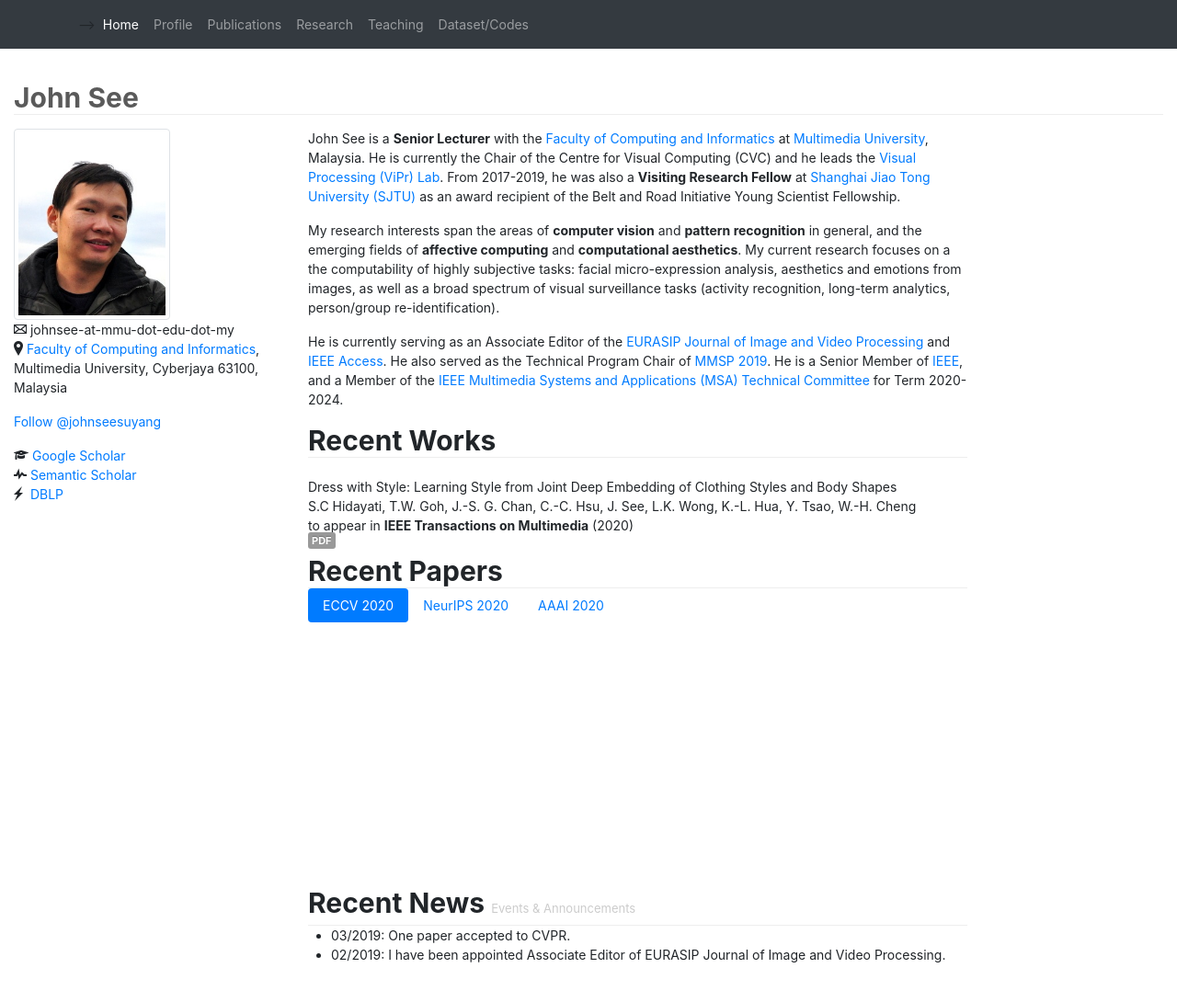
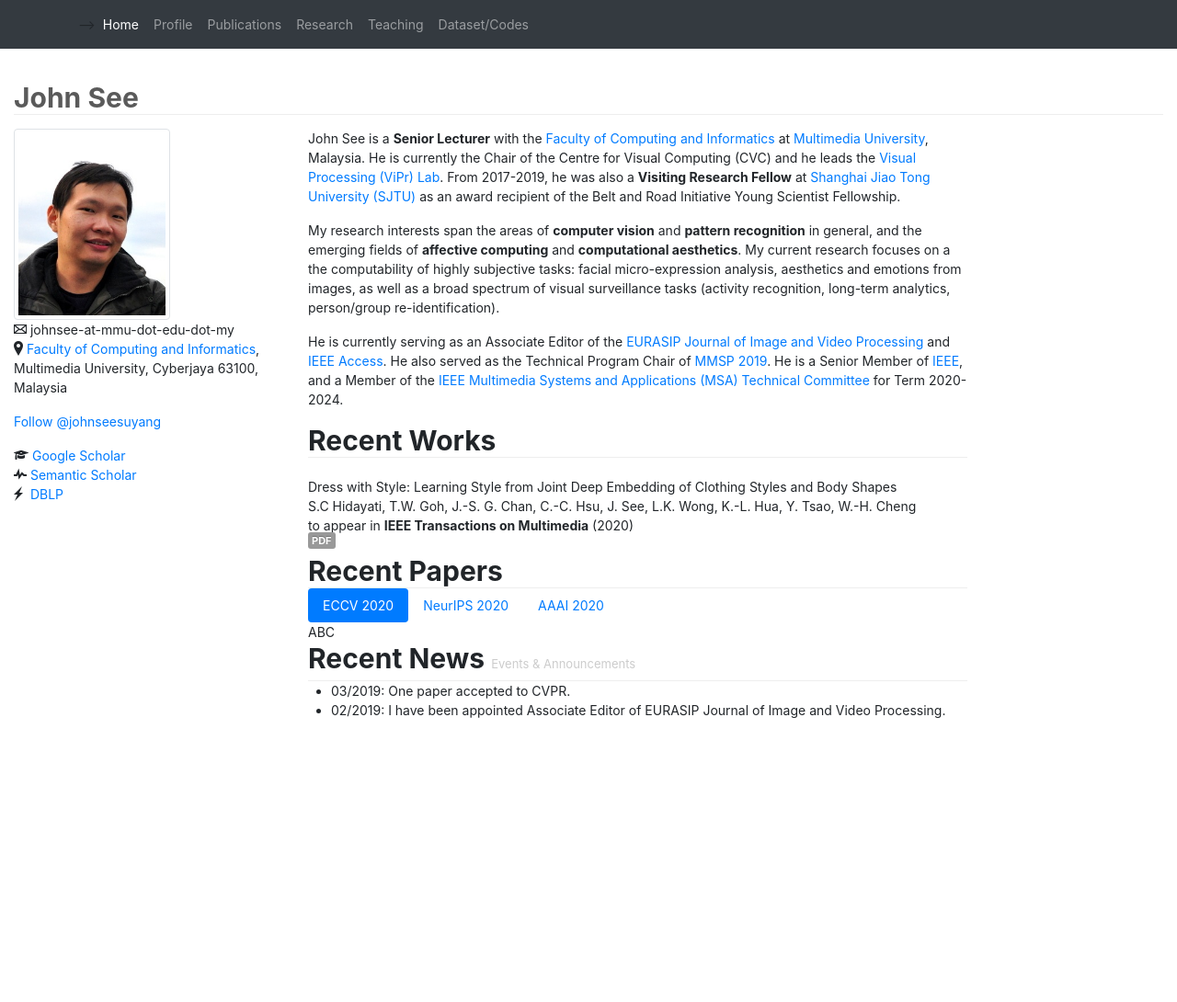
Before and after one commit to john-see/john-see.github.io, a Jekyll site: the page index.html, which Jekyll copies as it is, in a window 1280 px wide. Shown: the whole page at 92% size. Built offline with Jekyll 4.4.1, drawn with Linux system fonts in a browser that asks for light colours; comment, search, counter and statistics services are not loaded; after the commit the page ends 900 px from its top, so only the background shows below that.

Commit message:
new edit

```diff
--- a/index.html
+++ b/index.html
@@ -124,45 +124,17 @@
             <div class="page-header faded-dash">
                 <h1>Recent Papers</h1>
             </div>
-            <ul id="tab" class="nav nav-pills">
-                <li class="nav-item active"><a class="nav-link active" href="#eccv">ECCV 2020</a></li>
-                <li class="nav-item"><a class="nav-link" href="#neurips">NeurIPS 2020</a></li>
-                <li class="nav-item"><a class="nav-link" href="#aaai">AAAI 2020</a></li>
+            <ul id="pills-tab" class="nav nav-pills" role="tablist">
+                <li class="nav-item"><a class="nav-link active" href="#eccv" id="eccv2020" data-toggle="pill">ECCV 2020</a></li>
+                <li class="nav-item" id="neurips2020" data-toggle="pill"><a class="nav-link" href="#neurips" id="neurips2020" data-toggle="pill">NeurIPS 2020</a></li>
+                <li class="nav-item" id="aaai2020" data-toggle="pill"><a class="nav-link" href="#aaai" id="aaai2020" data-toggle="pill">AAAI 2020</a></li>
             </ul>
 
-
-            <div id="myTabContent" class="tab-content">
-        <div class="tab-pane fade active in" id="eccv">
-
-        <div class="row-fluid">
-            <div class="span12">
-                        <div class="row-fluid">
-                            <div class="span3">
-                                <img src="./images/paperthumbs/piou.png" width="360" alt="">
-                            </div>
-                            <div class="span9">
-                                <span class="title">PIoU Loss: Towards Accurate Oriented Object Detection in Complex Environments </span>
-                                <br>
-                                <span class="details">
-                                Z. Chen, K. Chen, W. Lin, J. See, H. Yu, Y. Ke, C. Yang <br>
-                                European Conference on Computer Vision, 2020 <strong>(ECCV)</strong><br>
-                                </span>
-                                <a href="./papers/piou_eccv20.pdf"><span class="label_download">PDF</span></a>
-                                <a href="https://github.com/clobotics/piou"><span class="label_download">Project Page | Codes</span></a>
-                            </div>
-                        </div>
-                        <p></p>
+            <div class="tab-content" id="pills-tabContent">
+                <div class="tab-pane fade show active" id="eccv" role="tabpanel" aria-labelledby="pills-home-tab">ABC</div>
+                <div class="tab-pane fade" id="neurips" role="tabpanel" aria-labelledby="pills-profile-tab">DEF</div>
+                <div class="tab-pane fade" id="aaai" role="tabpanel" aria-labelledby="pills-contact-tab">XYZ</div>
             </div>
-        </div>
-
-        </div>
-
-        <!-------->
-
-
-
-
-        </div>
 
             <!-- News -->
             <div class="page-header faded-dash">
```
